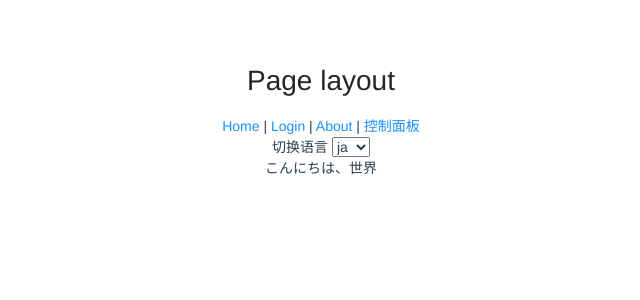
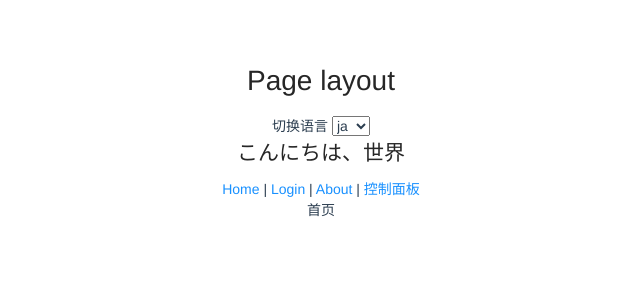
Before and after one commit to lilugirl/vue-antdesign-admin-boilerplate, a Vue app: page /#/page/home in a window 1280 px wide. Shown: the top 300 px of the page, without its empty margins (319-959 px from the left). Built offline with nearby package versions, Linux system fonts and the light colour scheme.

Commit message:
将语言切换做成组件

```diff
--- /dev/null
+++ b/src/components/LocaleChange.vue
@@ -0,0 +1,23 @@
+<template>
+  <div class="home">
+     <div class="locale-changer">
+         切换语言
+    <select v-model="$i18n.locale">
+      <option v-for="(lang, i) in langs" :key="`Lang${i}`" :value="lang">{{ lang }}</option>
+    </select>
+  </div>
+
+
+  </div>
+</template>
+
+<script>
+
+
+export default {
+   data () {
+    return { langs: ['zh','ja', 'en'] }
+  },
+  name: "LocaleChange"
+};
+</script>
--- a/src/layouts/AdminLayout.vue
+++ b/src/layouts/AdminLayout.vue
@@ -1,7 +1,8 @@
 <template>
    <div>
       <h1> Admin layout</h1>
-
+      <LocaleChange />
+ <h2> {{ $t("message.hello") }}</h2>
         <router-link to="/">产品</router-link> |
         <router-link to="/user">User</router-link> |
         <router-link to="/page/login">登出</router-link>
@@ -9,7 +10,11 @@
    </div>
 </template>
 <script>
+import LocaleChange from '../components/LocaleChange.vue'
+
 export default {
-
+  components: {
+    LocaleChange
+  }
 }
 </script>
--- a/src/layouts/PageLayout.vue
+++ b/src/layouts/PageLayout.vue
@@ -1,6 +1,8 @@
 <template>
     <div>
          <h1> Page layout</h1>
+         <LocaleChange />
+         <h2> {{ $t("message.hello") }}</h2>
 
         <div id="nav">
               <router-link to="/page">Home</router-link> |
@@ -12,7 +14,11 @@
     </div>
 </template>
 <script>
+import LocaleChange from '../components/LocaleChange.vue'
+
 export default {
-
+  components: {
+    LocaleChange
+  }
 }
 </script>
--- a/src/views/Page/Home.vue
+++ b/src/views/Page/Home.vue
@@ -1,23 +1,14 @@
 <template>
   <div class="home">
-     <div class="locale-changer">
-         切换语言
-    <select v-model="$i18n.locale">
-      <option v-for="(lang, i) in langs" :key="`Lang${i}`" :value="lang">{{ lang }}</option>
-    </select>
+       首页
   </div>
-   {{ $t("message.hello") }}
 
-  </div>
 </template>
 
 <script>
 
 
 export default {
-   data () {
-    return { langs: ['zh','ja', 'en'] }
-  },
-  name: "Home"
+
 };
 </script>
```
